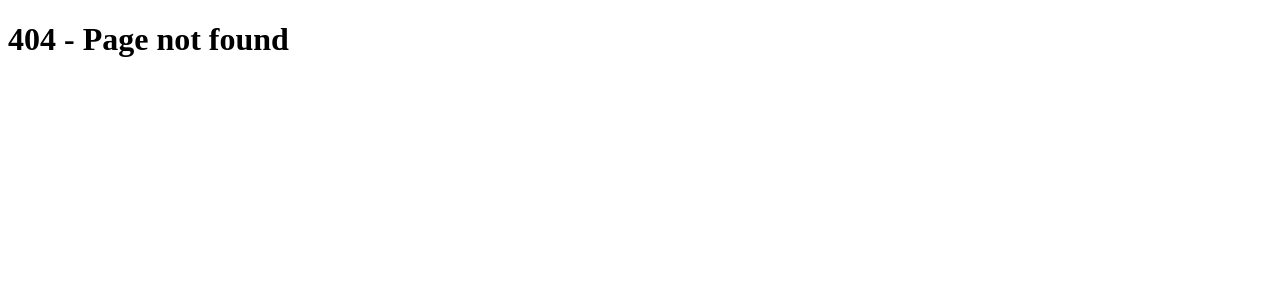
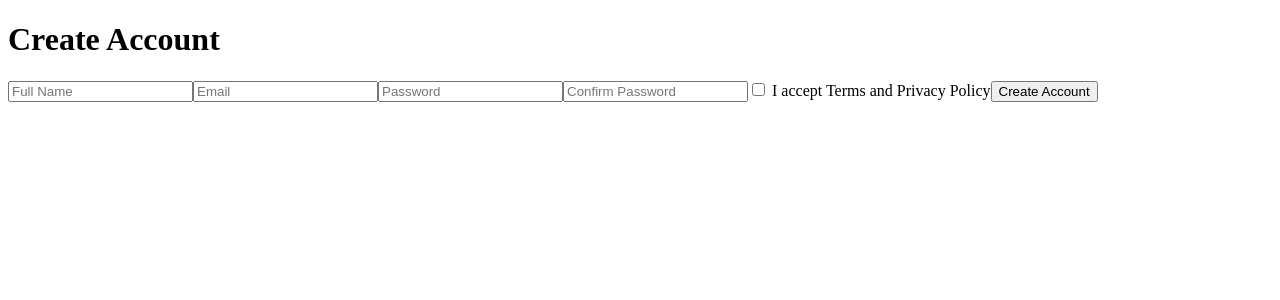
Before and after one commit to Teamtrue/luxury-members, a Next.js app in the folder luxury-members-next/: page /signup in a window 1280 px wide. Before the commit this address had no page. Shown: the top 300 px of the page. Built offline with nearby package versions, Linux system fonts and the light colour scheme.

Commit message:
Add signup page wired to signup API

```diff
--- /dev/null
+++ b/luxury-members-next/app/signup/page.tsx
@@ -0,0 +1,17 @@
+export default function SignupPage() {
+  return (
+    <main>
+      <h1>Create Account</h1>
+      <form method="post" action="/api/auth/signup">
+        <input name="fullName" placeholder="Full Name" required minLength={2} />
+        <input name="email" type="email" placeholder="Email" required />
+        <input name="password" type="password" placeholder="Password" required minLength={10} />
+        <input name="confirmPassword" type="password" placeholder="Confirm Password" required minLength={10} />
+        <label>
+          <input name="acceptedTerms" type="checkbox" required /> I accept Terms and Privacy Policy
+        </label>
+        <button type="submit">Create Account</button>
+      </form>
+    </main>
+  );
+}
```
